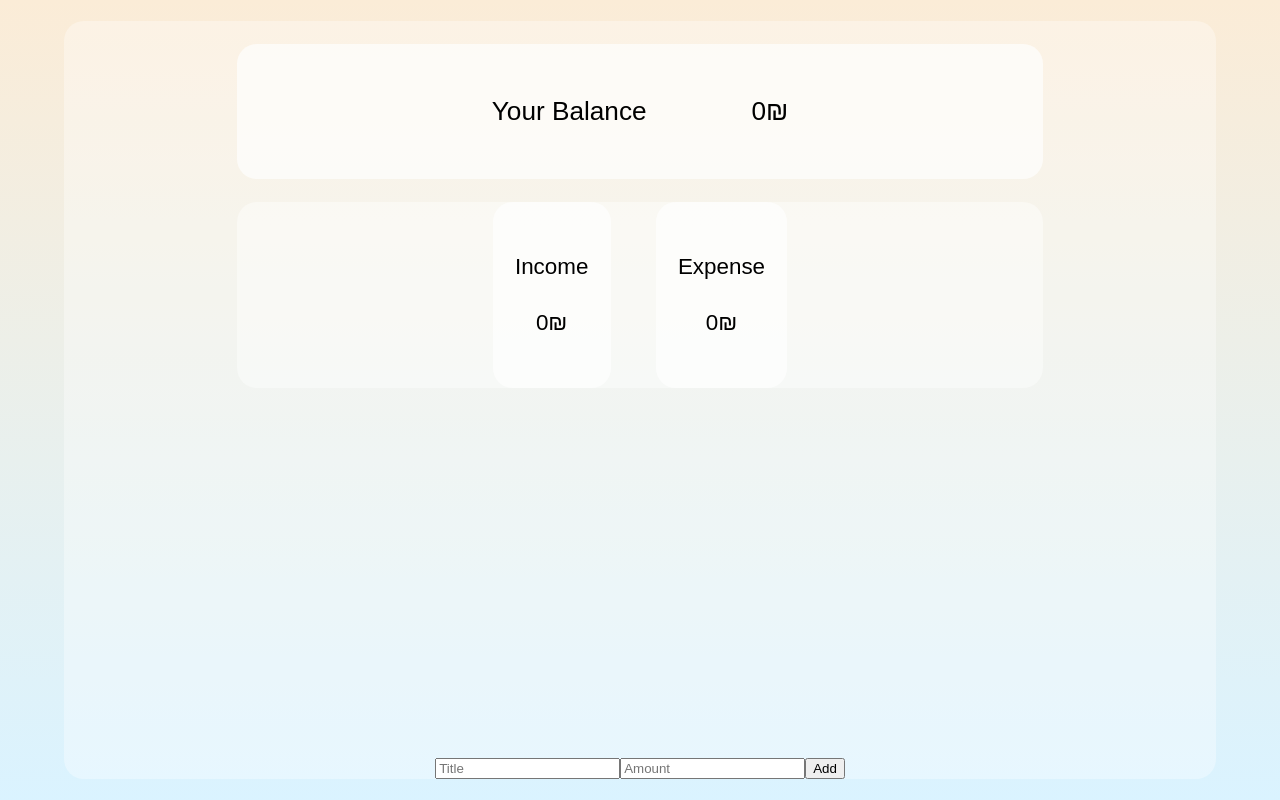
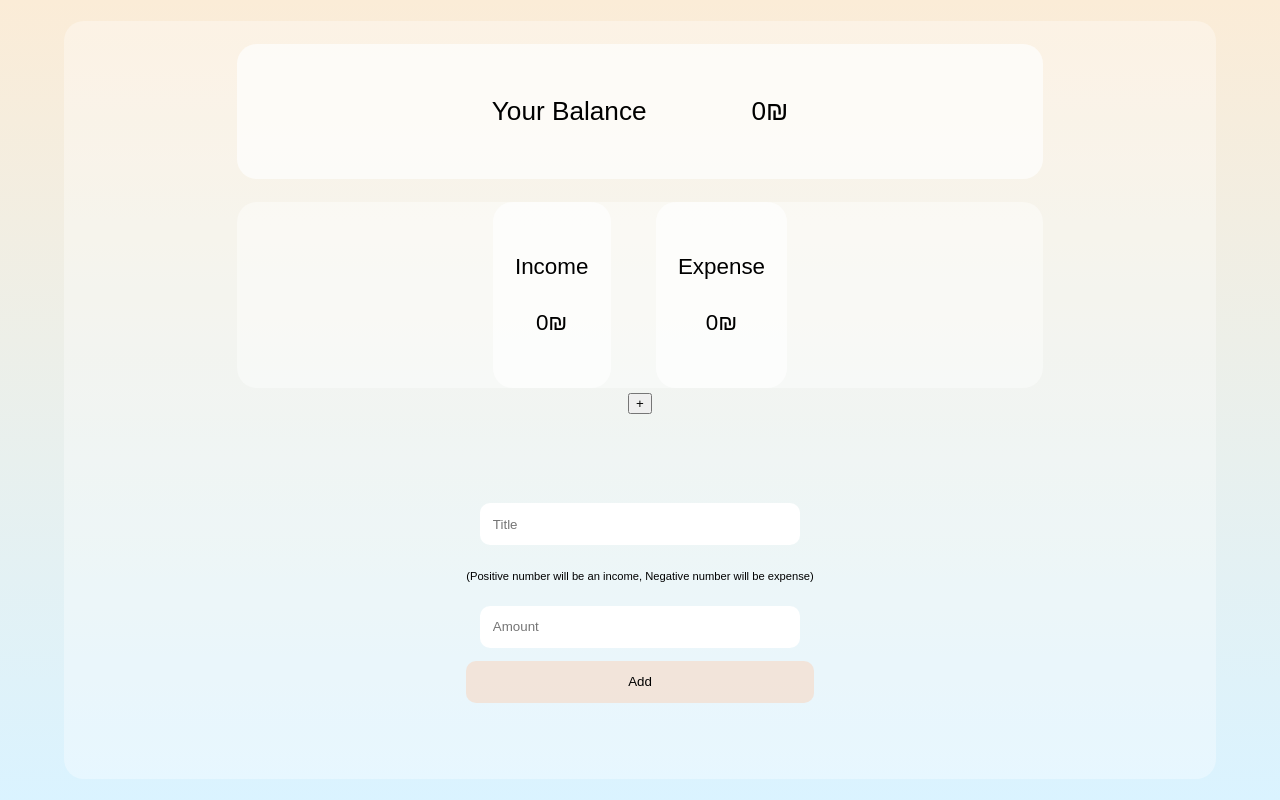
Before and after one commit to AsafEtinger/ExpenseTracker, a React (Create React App) app in the folder expense-tracker/: page / in a window 1280 px wide. Built offline with nearby package versions, Linux system fonts and the light colour scheme; the HTML template or start-up script is replaced by a standard one.

Commit message:
Creating Regular expenses feture

```diff
--- a/expense-tracker/package.json
+++ b/expense-tracker/package.json
@@ -8,6 +8,7 @@
     "@testing-library/react": "^12.1.2",
     "@testing-library/user-event": "^13.5.0",
     "react": "^17.0.2",
+    "react-cool-portal": "^1.2.0",
     "react-dom": "^17.0.2",
     "react-redux": "^7.2.6",
     "react-scripts": "5.0.0",
--- a/expense-tracker/src/App.js
+++ b/expense-tracker/src/App.js
@@ -2,11 +2,13 @@ import classes from "./App.module.css";
 import DisplayBalance from "./Components/DisplayBalance/DisplayBalance";
 import DisplayTransactions from "./Components/DisplayTransactions/DisplayTransactions";
 import AddingATransAction from "./Components/AddingATransaction/AddingATransaction";
+import RegularExpenses from "./Components/RegularExpenses/RegularExpenses";
 function App() {
   return (
     <div className={classes.app}>
       <div className={classes.app2}>
         <DisplayBalance />
+        <RegularExpenses />
         <div className={classes.divide}>
           <DisplayTransactions />
           <AddingATransAction />
--- a/expense-tracker/src/App.module.css
+++ b/expense-tracker/src/App.module.css
@@ -16,3 +16,12 @@
   display: flex;
   flex-direction: column;
 }
+
+@media screen and (min-width: 1000px) {
+  .divide {
+    display: flex;
+    flex-direction: row;
+    justify-content: center;
+    align-items: center;
+  }
+}
--- a/expense-tracker/src/Components/AddingATransaction/AddingATransaction.js
+++ b/expense-tracker/src/Components/AddingATransaction/AddingATransaction.js
@@ -1,5 +1,5 @@
 import { useState } from "react";
-
+import classes from "./AddingATransaction.module.css";
 import { useDispatch } from "react-redux";
 import { addANewTransaction } from "../../Redux/slices/addTransactionSlice";
 
@@ -22,20 +22,27 @@ const AddingATransAction = () => {
   };
 
   return (
-    <form onSubmit={submitHandler}>
+    <form onSubmit={submitHandler} className={classes.container}>
       <input
+        className={classes.input}
         type="text"
         placeholder="Title"
         value={title}
         onChange={(e) => setTitle(e.target.value)}
       ></input>
+      <p className={classes.inputNumberTitle}>
+        (Positive number will be an income, Negative number will be expense)
+      </p>
       <input
+        className={classes.input}
         type="number"
         placeholder="Amount"
         value={amount}
         onChange={(e) => setAmount(e.target.value)}
       ></input>
-      <button onClick={onAddClickHandler}>Add</button>
+      <button onClick={onAddClickHandler} className={classes.addBtn}>
+        Add
+      </button>
     </form>
   );
 };
--- /dev/null
+++ b/expense-tracker/src/Components/AddingATransaction/AddingATransaction.module.css
@@ -0,0 +1,27 @@
+.input {
+  border: none;
+  margin: 1em;
+  border-radius: 10px;
+  padding: 1em;
+}
+.container {
+  display: flex;
+  flex-direction: column;
+  padding: 1em;
+}
+
+.inputNumberTitle {
+  font-size: 0.5em;
+}
+
+.addBtn {
+  border-radius: 10px;
+  border: none;
+  padding: 1em;
+  background-color: rgba(255, 194, 159, 0.363);
+}
+
+.addBtn:hover {
+  cursor: pointer;
+  background-color: rgb(255, 194, 159);
+}
--- /dev/null
+++ b/expense-tracker/src/Components/RegularExpenses/AddingRegularExpenseOverlay.js
@@ -0,0 +1,21 @@
+import ReactDOM from "react-dom";
+import classes from "./AddingRegularExpensesOverlay.module.css";
+const AddingRegularExpenseOverlay = ({ open, onClose }) => {
+  if (!open) return null;
+
+  return ReactDOM.createPortal(
+    <div className={classes.modal}>
+      <p>work</p>
+      <button>add</button>
+      <button
+        onClick={() => {
+          onClose();
+        }}
+      >
+        close
+      </button>
+    </div>,
+    document.getElementById("portal")
+  );
+};
+export default AddingRegularExpenseOverlay;
--- /dev/null
+++ b/expense-tracker/src/Components/RegularExpenses/AddingRegularExpensesOverlay.module.css
@@ -0,0 +1,6 @@
+.modal {
+  position: fixed;
+  min-width: 100%;
+  min-height: 100%;
+  background-color: rgba(0, 0, 0, 0.7);
+}
--- /dev/null
+++ b/expense-tracker/src/Components/RegularExpenses/RegularExpenses.js
@@ -0,0 +1,37 @@
+import { useState } from "react";
+
+import AddingRegularExpenseOverlay from "./AddingRegularExpenseOverlay";
+
+const RegularExpenses = () => {
+  const [isOpen, setIsOpen] = useState(false);
+  const [regularExpensesList, setRegularExpensesList] = useState([]);
+
+  //   at addingRegularExpense i need to open the overlay window
+  const addingRegularExpenseHandler = (exp) => {};
+
+  //   at the window that open I have description amount addBtn deleteBtn
+  // setRegularExpensesList(...regularExpensesList, exp); this is the logic for the addBtn
+
+  return (
+    <div>
+      <div>{regularExpensesList}</div>
+      <div>
+        <AddingRegularExpenseOverlay
+          open={isOpen}
+          onClose={() => {
+            setIsOpen(false);
+          }}
+        />
+        <button
+          onClick={() => {
+            setIsOpen(true);
+          }}
+        >
+          +
+        </button>
+      </div>
+    </div>
+  );
+};
+
+export default RegularExpenses;
```
Also changed, not shown: expense-tracker/src/Components/RegularExpenses/RegularExpenses.module.css (added), 1 other file (tests, documents, lock files or other folders).
